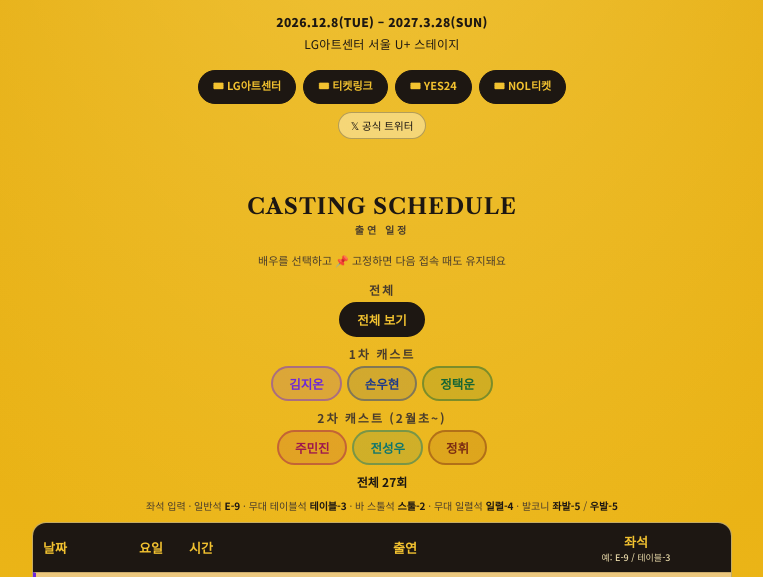
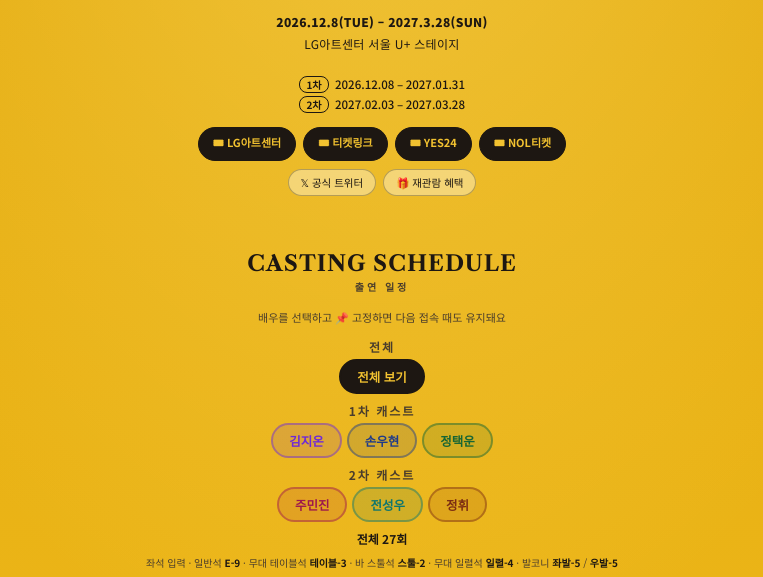
Before and after one commit to chichiandpopo/numerodeux, a plain HTML site: page index.html in a window 1280 px wide. Shown: the part 217-794 px from the top of the page, without its empty margins (258-1021 px from the left). Drawn offline with nearby package versions, Linux system fonts and the light colour scheme; a web font is replaced by a local one.

Commit message:
Add performance periods and ticket information

```diff
--- a/index.html
+++ b/index.html
@@ -28,6 +28,8 @@ body{font-family:'Noto Sans KR',sans-serif;color:var(--ink);
 .title-sub{font-family:'Libre Caslon Text',serif;font-size:11.5px;color:var(--ink2);margin-bottom:14px;}
 .hero-meta{font-size:12px;color:var(--ink);letter-spacing:0.3px;margin-bottom:14px;line-height:1.85;}
 .hero-meta b{font-weight:900;}
+.period{display:inline-flex;flex-direction:column;gap:3px;margin:-4px auto 14px;font-size:11.5px;font-weight:500;color:var(--ink);text-align:left;}
+.period-tag{display:inline-block;min-width:30px;margin-right:6px;padding:0 6px;border:1px solid var(--ink);border-radius:8px;font-size:10px;font-weight:700;text-align:center;}
 .ticket-row,.info-row{display:flex;justify-content:center;gap:7px;flex-wrap:wrap;}
 .info-row{margin-top:8px;}
 .ticket-btn{display:inline-block;padding:6px 14px;background:var(--ink);border:1px solid var(--ink);
@@ -183,6 +185,10 @@ a.event-tag:hover{text-decoration:underline;}
   <div class="title-kr">두 번째 아이</div>
   <div class="title-sub">based on <i>Numéro Deux</i> by David Foenkinos</div>
   <div class="hero-meta"><b>2026.12.8(TUE) – 2027.3.28(SUN)</b><br>LG아트센터 서울 U+ 스테이지</div>
+  <div class="period">
+    <div><span class="period-tag">1차</span>2026.12.08 – 2027.01.31</div>
+    <div><span class="period-tag">2차</span>2027.02.03 – 2027.03.28</div>
+  </div>
   <div class="ticket-row" id="ticketRow"></div>
   <div class="info-row" id="infoRow"></div>
 </div>
@@ -253,6 +259,7 @@ const LINKS={
   info:[
     {label:'🪑 좌석 배치도',url:''},
     {label:'𝕏 공식 트위터',url:'https://x.com/mbz_numerodeux'},
+    {label:'🎁 재관람 혜택',url:'https://x.com/mbz_numerodeux/status/2118187407174783371'},
   ],
 };
 
@@ -260,7 +267,7 @@ const LINKS={
 const ROLES=[
   {attr:'cast',label:'출연',groups:[
     {label:'1차 캐스트',keys:['gimjion','sonwoohyun','jungtaekwoon']},
-    {label:'2차 캐스트 (2월초~)',keys:['jumingjin','jeonsungwoo','junghwi']},
+    {label:'2차 캐스트',keys:['jumingjin','jeonsungwoo','junghwi']},
   ]},
 ];
 const ACTOR={gimjion:'김지온',sonwoohyun:'손우현',jungtaekwoon:'정택운',jumingjin:'주민진',jeonsungwoo:'전성우',junghwi:'정휘'};
```
